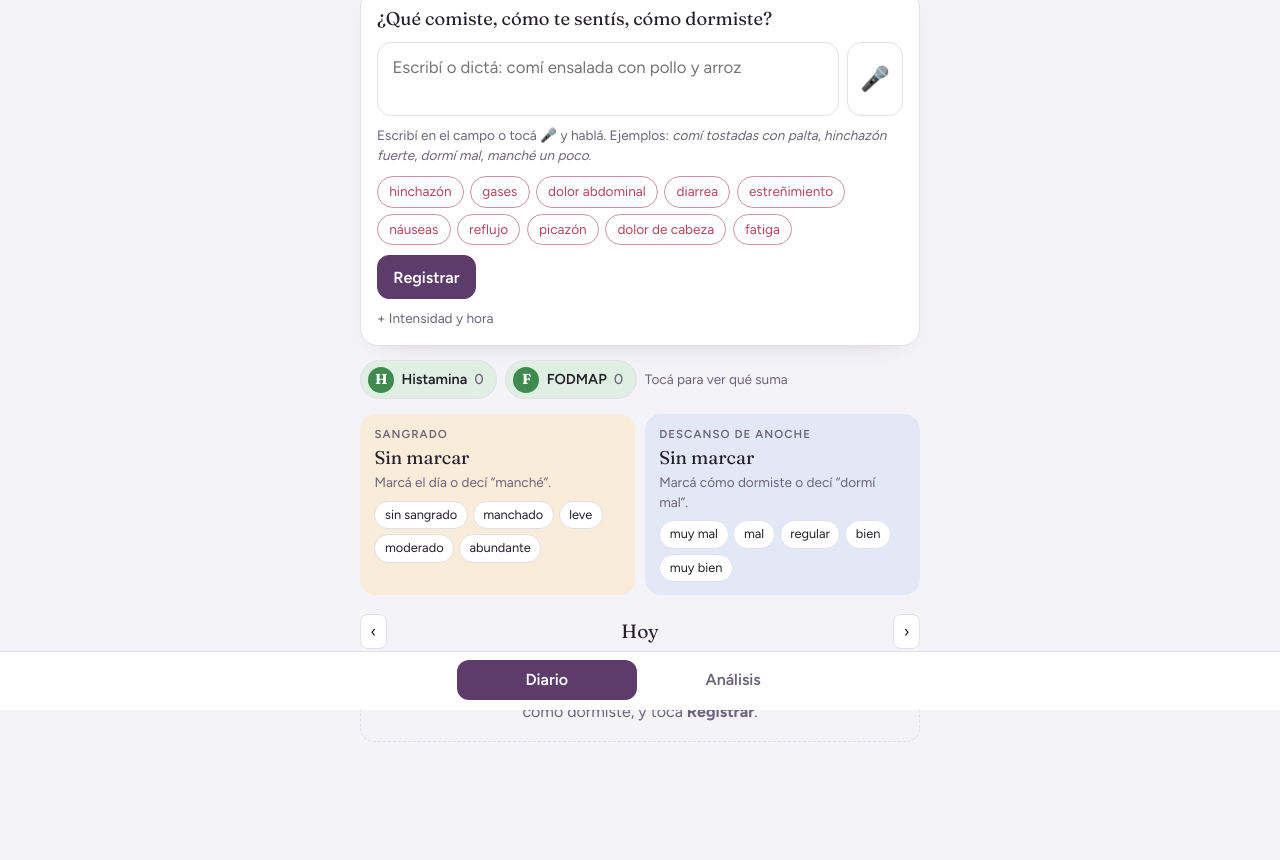
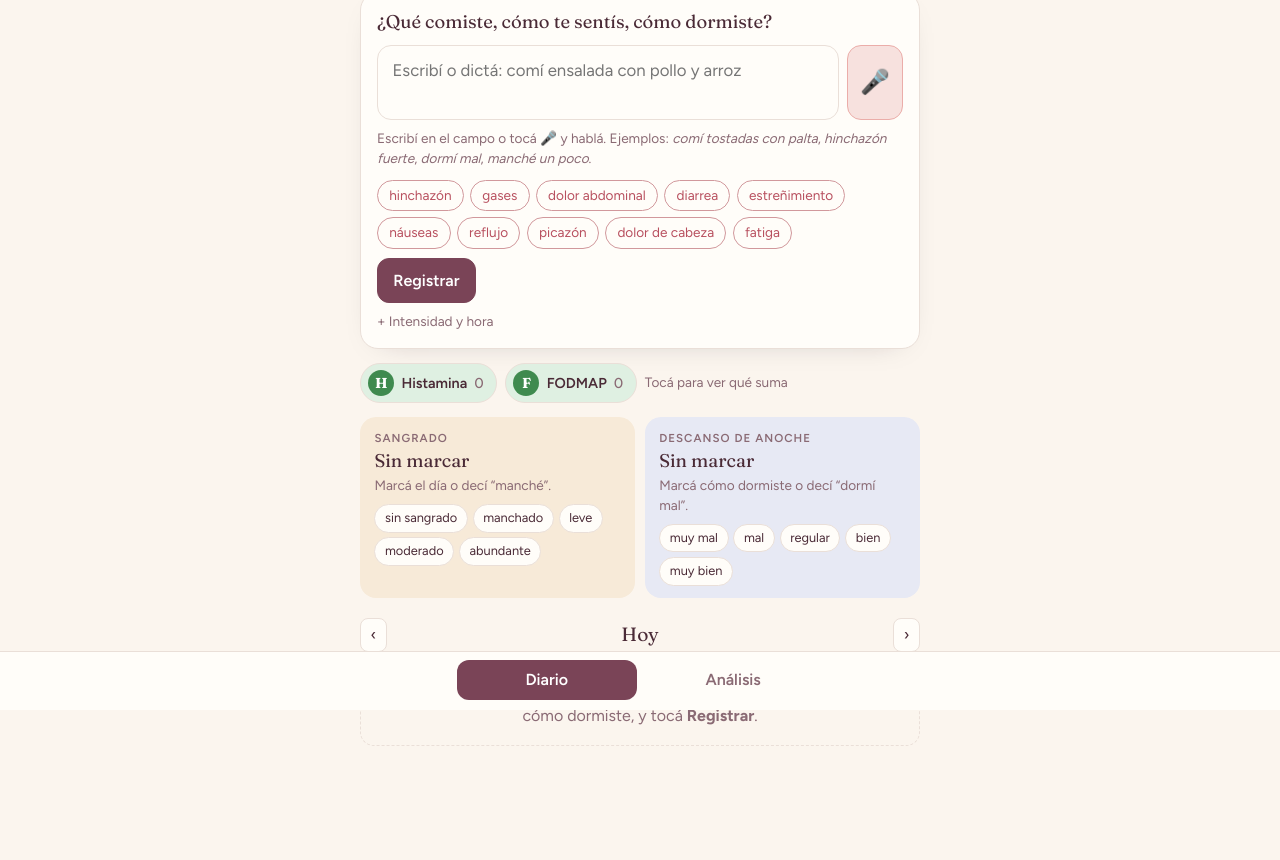
Before and after one commit to Maugecita12/bitacora, a plain HTML site: page index.html in a window 1280 px wide. Shown: the part 90-950 px from the top of the page. Drawn offline with Linux system fonts and the light colour scheme.

Commit message:
Add files via upload

```diff
--- a/index.html
+++ b/index.html
@@ -4,8 +4,8 @@
 <meta charset="utf-8">
 <meta name="viewport" content="width=device-width,initial-scale=1,viewport-fit=cover">
 <title>Miga, mi bitácora</title>
-<meta name="theme-color" content="#5d3b6b" media="(prefers-color-scheme: light)">
-<meta name="theme-color" content="#17151d" media="(prefers-color-scheme: dark)">
+<meta name="theme-color" content="#fbf5ee" media="(prefers-color-scheme: light)">
+<meta name="theme-color" content="#1e1619" media="(prefers-color-scheme: dark)">
 <meta name="apple-mobile-web-app-capable" content="yes">
 <meta name="mobile-web-app-capable" content="yes">
 <meta name="apple-mobile-web-app-status-bar-style" content="default">
@@ -17,36 +17,36 @@
 <style>
 /* Layout: one column, phone-first. Input dock at top, day timeline below, bottom tab bar. */
 :root{
-  --bg:#f4f3f8; --panel:#ffffff; --fg:#241f2b; --muted:#6c657a; --line:#e2dfea;
-  --accent:#5d3b6b; --accent-ink:#ffffff;
-  --food:#4f7d55; --food-soft:#e3efe4;
-  --sym:#b1465f; --sym-soft:#f8e3e8;
-  --cycle:#b7772a; --cycle-soft:#f9ecd9;
-  --sleep:#4a5f9a; --sleep-soft:#e3e8f7;
-  --note:#4a6f9a; --note-soft:#e1ebf5;
-  --warn:#8a5a00; --warn-soft:#fff2d6;
+  --bg:#fbf5ee; --panel:#fffdf9; --fg:#4a2a36; --muted:#8a6a74; --line:#eadfd8;
+  --accent:#7a4457; --accent-ink:#ffffff; --rose:#ebada9; --rose-soft:#f7e1de;
+  --food:#5f8460; --food-soft:#e4ede1;
+  --sym:#b8505f; --sym-soft:#f8e1e1;
+  --cycle:#b77a3a; --cycle-soft:#f7ead8;
+  --sleep:#5a6a9a; --sleep-soft:#e7e9f4;
+  --note:#5a7a9a; --note-soft:#e3ecf3;
+  --warn:#8a5a00; --warn-soft:#fbefd4;
   --ok:#3f8a4f; --ok-soft:#dff0e2; --mid:#c28a10; --mid-soft:#fbefcf; --bad:#c3413f; --bad-soft:#f9dcdb;
   --display:"Fraunces",Georgia,"Times New Roman",serif;
   --body:"Figtree",system-ui,-apple-system,"Segoe UI",Roboto,sans-serif;
 }
 @media (prefers-color-scheme: dark){ :root:not([data-theme="light"]){
-  --bg:#17151d; --panel:#211e2a; --fg:#ebe7f1; --muted:#a79fb6; --line:#332e3f;
-  --accent:#c9a6d8; --accent-ink:#1d1522;
-  --food:#8fc495; --food-soft:#213126;
-  --sym:#ec8aa0; --sym-soft:#3a2129;
+  --bg:#1e1619; --panel:#2a1f24; --fg:#f3e9e6; --muted:#b59aa2; --line:#3d2f35;
+  --accent:#ebada9; --accent-ink:#2a1218; --rose:#ebada9; --rose-soft:#3f2a2c;
+  --food:#9ac79a; --food-soft:#23332a;
+  --sym:#ef8f9a; --sym-soft:#3f2229;
   --cycle:#e5a85a; --cycle-soft:#3a2d1b;
-  --sleep:#9eb0e8; --sleep-soft:#222a44;
+  --sleep:#a3b2e6; --sleep-soft:#252b45;
   --note:#8fb4df; --note-soft:#1f2b3a;
   --warn:#f0c061; --warn-soft:#3a3015;
   --ok:#7fcf8f; --ok-soft:#1f3a26; --mid:#f0c35a; --mid-soft:#3d3418; --bad:#f08a86; --bad-soft:#44221f;
   color-scheme:dark }}
 :root[data-theme="dark"]{
-  --bg:#17151d; --panel:#211e2a; --fg:#ebe7f1; --muted:#a79fb6; --line:#332e3f;
-  --accent:#c9a6d8; --accent-ink:#1d1522;
-  --food:#8fc495; --food-soft:#213126;
-  --sym:#ec8aa0; --sym-soft:#3a2129;
+  --bg:#1e1619; --panel:#2a1f24; --fg:#f3e9e6; --muted:#b59aa2; --line:#3d2f35;
+  --accent:#ebada9; --accent-ink:#2a1218; --rose:#ebada9; --rose-soft:#3f2a2c;
+  --food:#9ac79a; --food-soft:#23332a;
+  --sym:#ef8f9a; --sym-soft:#3f2229;
   --cycle:#e5a85a; --cycle-soft:#3a2d1b;
-  --sleep:#9eb0e8; --sleep-soft:#222a44;
+  --sleep:#a3b2e6; --sleep-soft:#252b45;
   --note:#8fb4df; --note-soft:#1f2b3a;
   --warn:#f0c061; --warn-soft:#3a3015;
   --ok:#7fcf8f; --ok-soft:#1f3a26; --mid:#f0c35a; --mid-soft:#3d3418; --bad:#f08a86; --bad-soft:#44221f;
@@ -76,7 +76,7 @@ input[type=number]{font-variant-numeric:tabular-nums}
 
 header.top{display:flex;align-items:center;justify-content:space-between;gap:1rem;padding-block:1.1rem .8rem}
 header.top .brand{display:flex;align-items:center;gap:.7rem}
-header.top .logo{width:46px;height:46px;border-radius:12px;object-fit:cover;background:var(--accent)}
+header.top .logo{width:52px;height:52px;border-radius:50%;object-fit:cover}
 header.top .date{font-variant-numeric:tabular-nums;text-align:right}
 
 /* Views */
@@ -91,7 +91,7 @@ header.top .date{font-variant-numeric:tabular-nums;text-align:right}
 .btn{display:inline-flex;align-items:center;justify-content:center;gap:.4rem;border-radius:12px;padding:.6rem .95rem;font-weight:600;border:1px solid var(--line);background:var(--panel)}
 .btn.primary{background:var(--accent);color:var(--accent-ink);border-color:var(--accent)}
 .btn.danger{color:var(--bad);border-color:var(--bad)}
-.btn.mic{width:56px;padding:0;font-size:1.5rem;border-radius:14px}
+.btn.mic{width:56px;padding:0;font-size:1.5rem;border-radius:14px;background:var(--rose-soft);border-color:var(--rose)}
 .btn.mic.listening{background:var(--sym-soft);border-color:var(--sym);color:var(--sym);animation:pulse 1.2s infinite}
 @keyframes pulse{0%,100%{box-shadow:0 0 0 0 color-mix(in srgb,var(--sym) 40%,transparent)}50%{box-shadow:0 0 0 8px transparent}}
 @media (prefers-reduced-motion:reduce){.btn.mic.listening{animation:none}}
@@ -212,7 +212,7 @@ nav.tabs button.active{background:var(--accent);color:var(--accent-ink)}
   <header class="top">
     <div class="brand">
       <img class="logo" id="logo" src="logo.png" alt="" onerror="this.hidden=true">
-      <div><h1>Miga</h1><div class="eyebrow">mi bitácora</div></div>
+      <div><h1>miga</h1><div class="eyebrow">tu bitácora personal</div></div>
     </div>
     <div class="date small muted" id="hdrDate"></div>
   </header>
@@ -282,7 +282,7 @@ nav.tabs button.active{background:var(--accent);color:var(--accent-ink)}
       <div class="ctl"><button class="btn" id="exportBtn" type="button">Exportar CSV</button><button class="btn" id="backupBtn" type="button">Respaldo (JSON)</button><label class="btn">Restaurar <input type="file" id="restoreIn" accept="application/json" class="sr"></label></div>
       <div class="setrow"><label><input type="checkbox" id="autoMic"> Escuchar apenas se abre la app</label></div>
       <div class="small muted" id="installHint" hidden>Para tenerla como app: menú del navegador → <b>Agregar a pantalla de inicio</b>.</div>
-      <div class="small muted" style="margin-top:.6rem">Versión 2 · semáforos H y F basados en la lista SIGHI (histamina) y en Monash (FODMAP). Son orientativos: cada persona tolera distinto.</div>
+      <div class="small muted" style="margin-top:.6rem">Versión 2.1 · semáforos H y F basados en la lista SIGHI (histamina) y en Monash (FODMAP). Son orientativos: cada persona tolera distinto.</div>
     </div>
   </section>
 </div>
--- a/sw.js
+++ b/sw.js
@@ -1,6 +1,6 @@
 // Miga, mi bitácora — service worker. Bump CACHE on every release so phones pick up the new version.
-const CACHE = "miga-v2";
-const ASSETS = ["./", "./index.html", "./manifest.webmanifest", "./icon-192.png", "./icon-512.png", "./icon-512-maskable.png"];
+const CACHE = "miga-v2.1";
+const ASSETS = ["./", "./index.html", "./manifest.webmanifest", "./icon-192.png", "./icon-512.png", "./icon-512-maskable.png", "./logo.png"];
 
 self.addEventListener("install", e => {
   e.waitUntil(caches.open(CACHE).then(c => c.addAll(ASSETS)).then(() => self.skipWaiting()));
```
Also changed, not shown: icon-192.png, icon-512-maskable.png, icon-512.png, logo.png (added), manifest.webmanifest.
